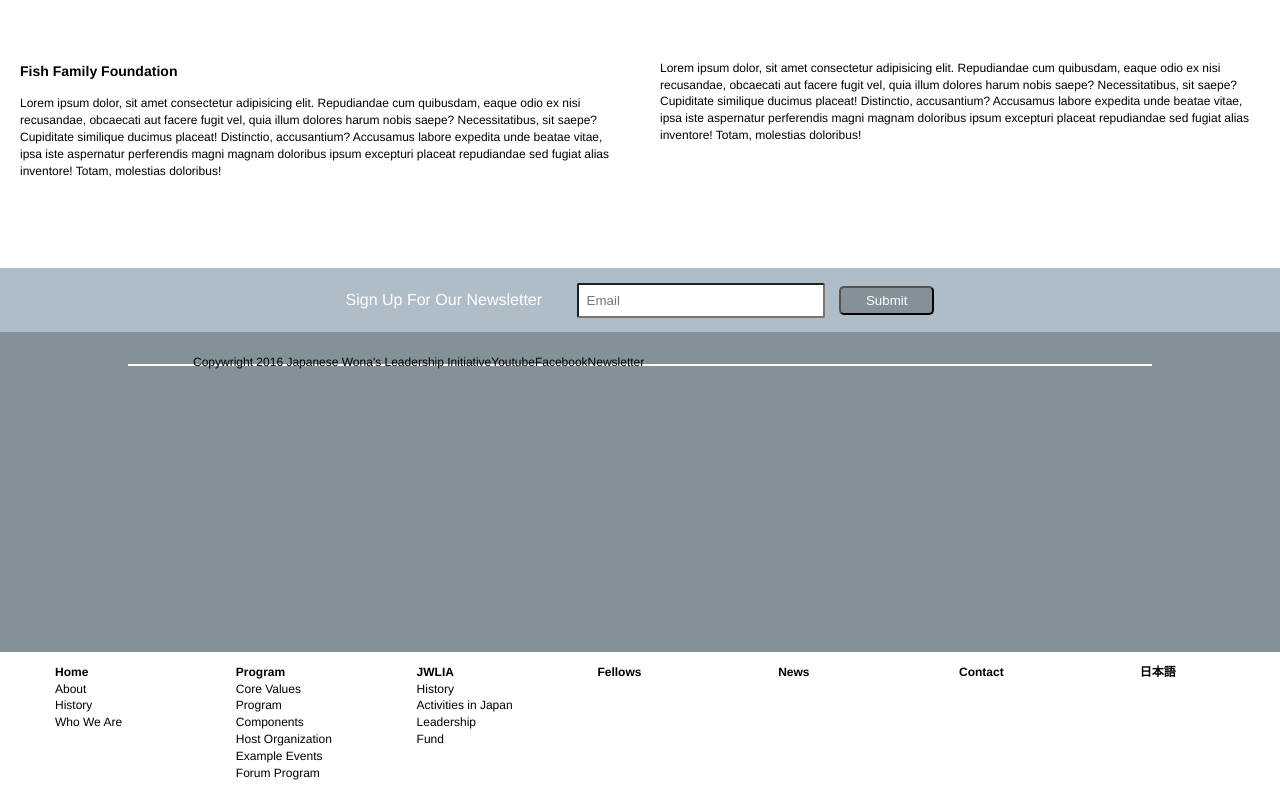
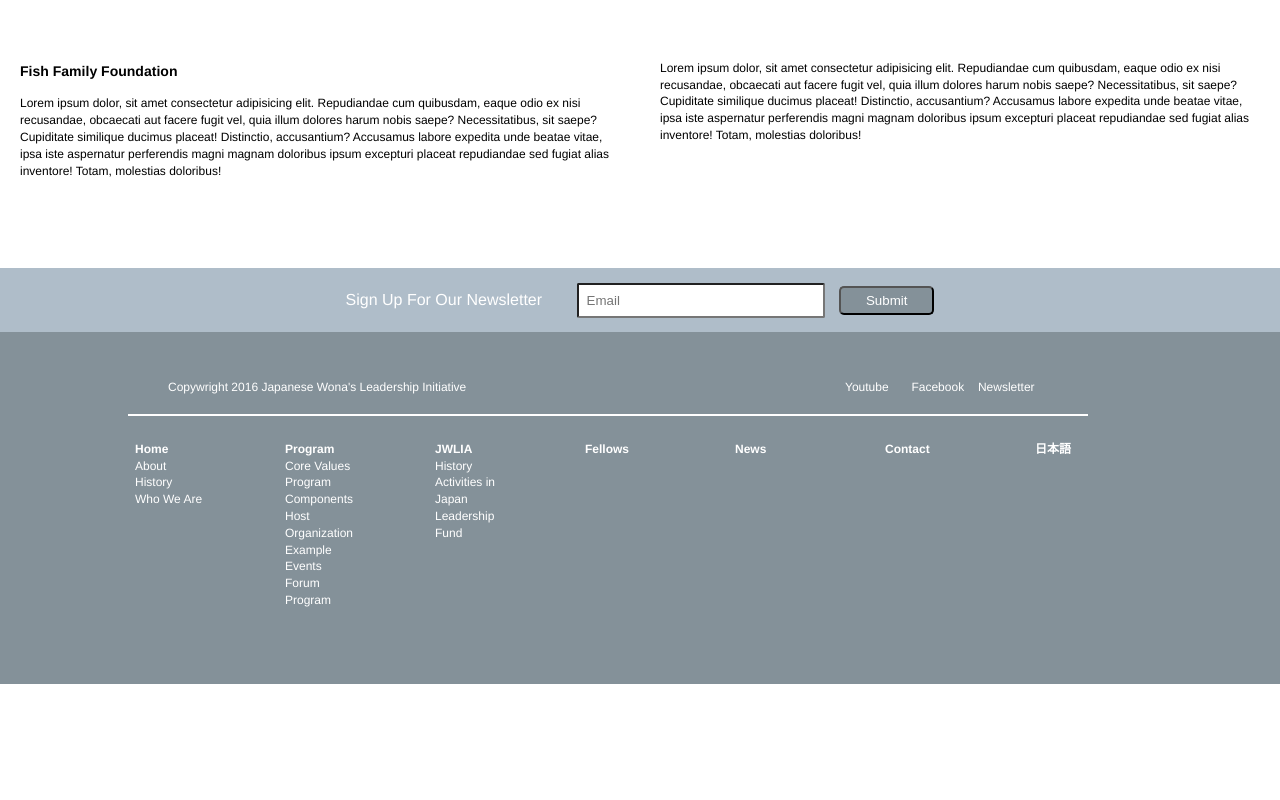
Before and after one commit to hey-tae/resilientCoders, a plain HTML site: page week3/JWLI/index.html in a window 1280 px wide. Shown: the part 1950-2750 px from the top of the page. After the commit the page ends 2634 px from the top, so only its background shows below. Drawn offline with Linux system fonts and the light colour scheme.

Commit message:
added jwli footer

```diff
--- a/week3/JWLI/index.html
+++ b/week3/JWLI/index.html
@@ -136,14 +136,14 @@
             <section class="copyright">
                 <ul>
                     <li id="leftPreFoot">Copywright 2016 Japanese Wona's Leadership Initiative</li>
+                <section class="rightSidePreFooter">
                     <li><a href="#">Youtube</a></li>
                     <li><a href="#"></a>Facebook</li>
                     <li><a href="#">Newsletter</a></li>
+                </section>
                 </ul>
             </section>
 
-
-        </section>
             <footer class "hide">
                 <section class=" clearfix">
                     <ul class="footerUl"><span class="footerTitle">Home</span>
@@ -169,8 +169,13 @@
                     <ul class="footerUl"><span class="footerTitle">Contact</span></ul>
                     <ul class="footerUl"><span class="footerTitle">日本語</span></ul>
 
-                </section>
-             </footer>
+
+            </footer>
+
+
+
+
+       </section>
 
 
 </body>
--- a/week3/JWLI/style.css
+++ b/week3/JWLI/style.css
@@ -249,75 +249,71 @@ button{
 .wholeBtm{
     width: 100%;
     background: rgb(132, 145, 153);
-    height: 40vh;
+    height: 44vh;
+    overflow: hidden›;
 
 }
 
 .copyright{
     border-bottom: 2px solid white;
-    padding: 10px 25px;
-    width: 80%;
+    padding: 35px 0px;
+    width: 75%;
     margin-left: 10%;
+    color: white;
 
 }
 
 .copyright li{
     list-style:none;
     float: left;
+    color: white;
 
+}
+.copyright a{
+    color: white;
+}
+
+.rightSidePreFooter{
+    float: right;
+}
+
+.rightSidePreFooter li{
+    width: 15%;
+    margin-left: 0px;
+    margin-right: 30px;
+
+}
+
+
+/* footer */
+footer{
+    margin-left: 80px;
 }
 
 .footerUl{
     /* border: 1px solid black; */
-    width: 11%;
+    width: 10%;
     float: left;
     margin-left: 15px;
-    margin-right: 25px;
+    margin-right: 15px;
+    margin-top: 25px;
+    color: white;
+
 }
 
-.footerUl li {
+.footerUl li{
     list-style: none;
-}
 
-.footerUl ul {
-    font-weight: bold;
 }
 
 .footerTitle{
     font-weight: bold;
 }
 
-
-
-
-
-/* .footer{
-    width: 5%;
-    float: left;
-} */
-/* .footerOptions ul+ul li{
-    display: block;
-    font-weight: normal;
-    list-style-type: none;
-
-}
-
-.footerTitles > li{
-    display: inline-block;
-    font-weight: bold;
-    float: left;
-    list-style-type: none;
-    width: 10%;
-
-} */
-
-
-
-
   /******************************************
   /* ADDITIONAL STYLES
   /*******************************************/
-
+/*
   @media only screen and (max-width: 480px){
       .hide{
           display: none;
@@ -325,3 +321,6 @@ button{
       }   .headerContainer{
           width: 100%;
           }
+
+
+ */
```
Also changed, not shown: 2 other files.
